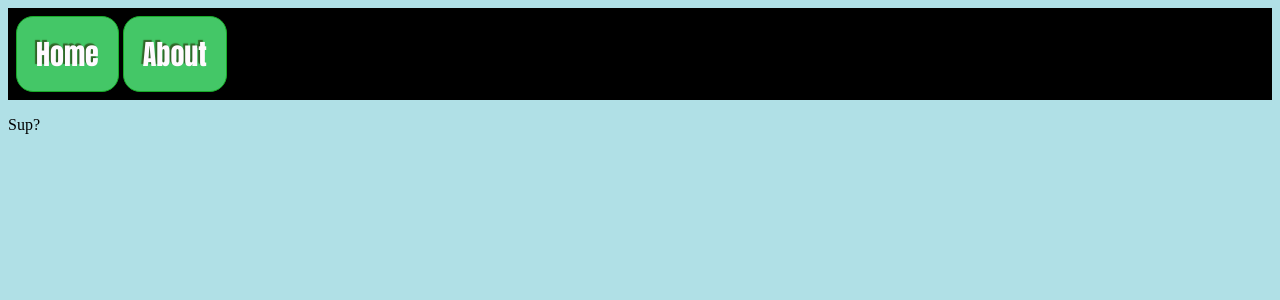
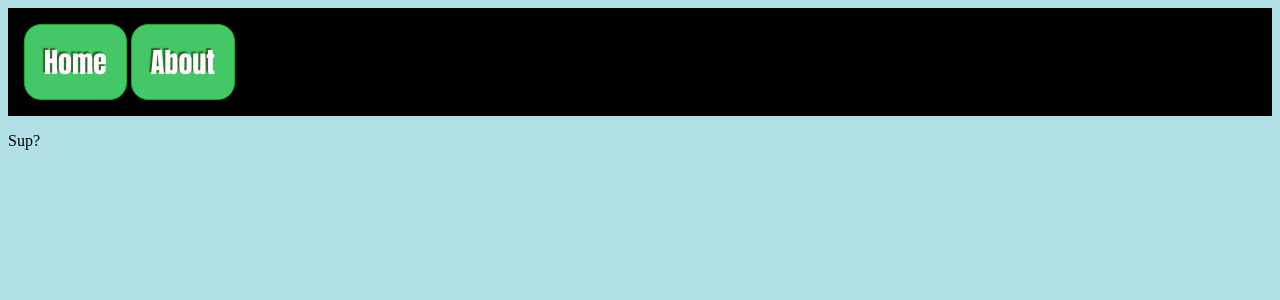
Before and after one commit to DiscordJavaDev/terradice.github.io, a Jekyll site: the page about.html, which Jekyll copies as it is, in a window 1280 px wide. Shown: the top 300 px of the page. Built offline with Jekyll 4.4.1, drawn with Linux system fonts in a browser that asks for light colours.

Commit message:
Update about.html

```diff
--- a/about.html
+++ b/about.html
@@ -3,7 +3,7 @@
 	<link rel="stylesheet" href="style.css" type="text/css" />
 	<style>
 header, footer {
-    padding: 0.5em;
+    padding: 1em;
     color: white;
     background-color: black;
     clear: left;
```
